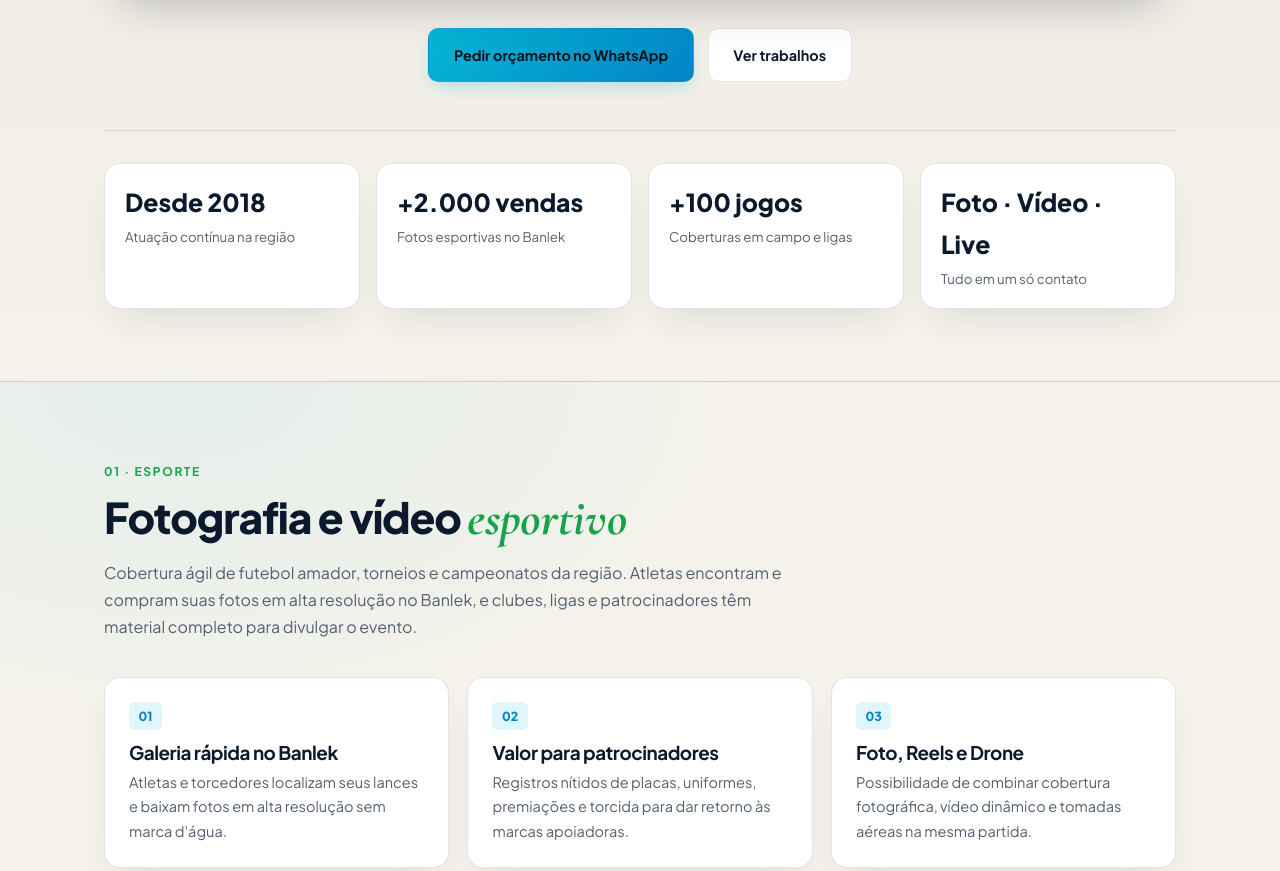
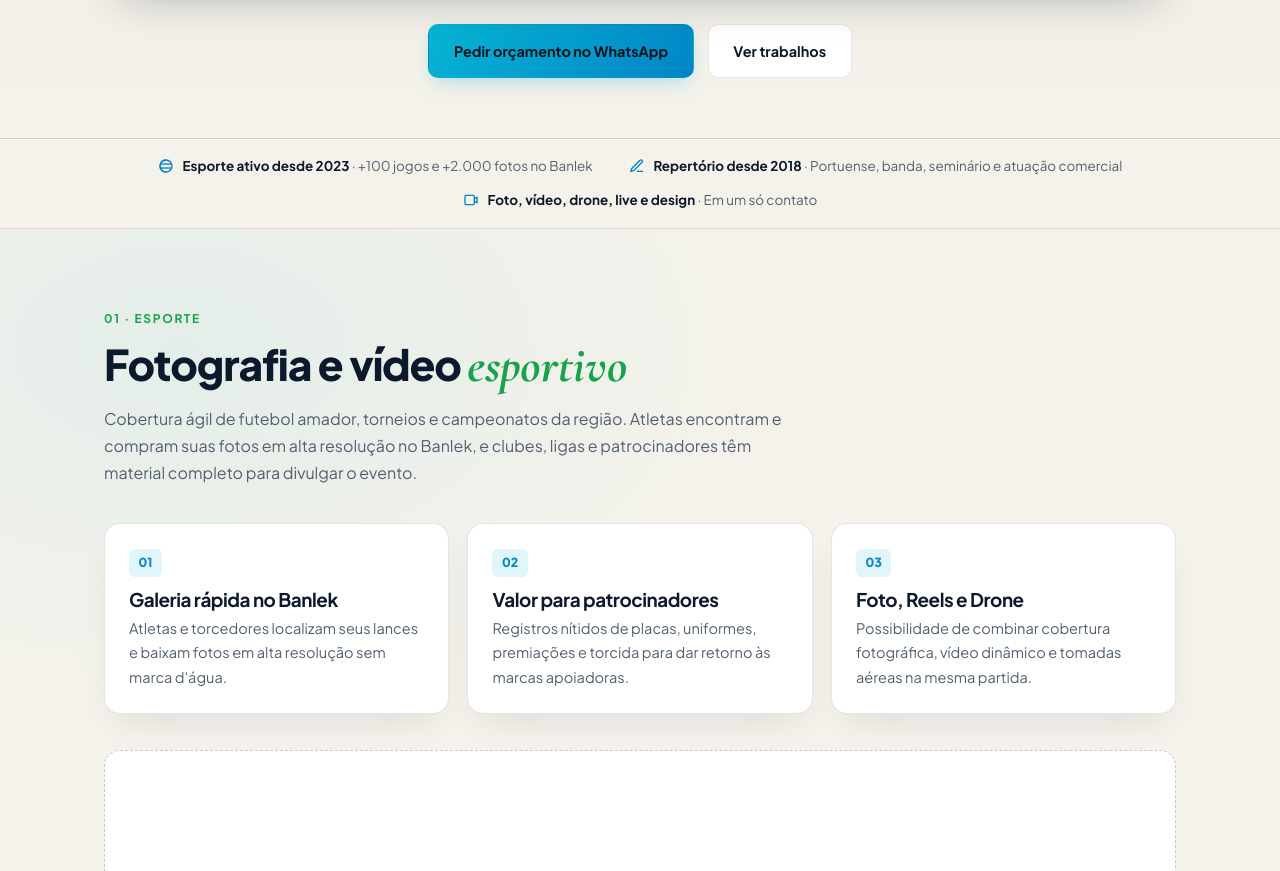
Before and after one commit to crmarciodagama/site-oceam, a plain HTML site: page teste.html in a window 1280 px wide. Shown: the part 960-1831 px from the top of the page. Drawn offline with nearby package versions, Linux system fonts and the light colour scheme.

Commit message:
Refactor hero section and update personal details
Updated styling for the hero section and replaced the metrics strip with a proof strip. Modified personal description and added new proof items.

```diff
--- a/teste.html
+++ b/teste.html
@@ -203,7 +203,7 @@ nav a:hover { color: var(--navy); }
 /* HERO CENTRALIZADA: SLOGAN -> VÍDEO (CRESCE NA ROLAGEM) -> BOTÕES */
 .hero {
   position: relative;
-  padding: 5rem 0 4.5rem;
+  padding: 4.75rem 0 3.75rem;
   background:
     radial-gradient(650px circle at var(--hero-x, 50%) var(--hero-y, 30%), rgba(6, 182, 212, 0.12), transparent 65%),
     linear-gradient(180deg, var(--bg-alt) 0%, var(--bg) 100%);
@@ -271,7 +271,6 @@ nav a:hover { color: var(--navy); }
   display: block;
 }
 
-/* Placeholder visual enquanto o demoreel.mp4 ainda não foi subido */
 .reel-placeholder {
   position: absolute;
   inset: 0;
@@ -333,37 +332,42 @@ nav a:hover { color: var(--navy); }
 .btns { display: flex; gap: 0.85rem; flex-wrap: wrap; justify-content: center; }
 .section-btns { justify-content: flex-start; margin-top: 1.75rem; }
 
-/* Faixa de Métricas / Prova Social */
-.metrics-strip {
-  display: grid;
-  grid-template-columns: repeat(4, 1fr);
-  gap: 1rem;
-  margin-top: 3rem;
-  padding-top: 2rem;
-  border-top: 1px solid var(--line);
-  text-align: left;
+/* Faixa discreta e compacta logo abaixo da Hero */
+.proof-strip {
+  background: var(--bg);
+  border-bottom: 1px solid var(--line);
+  padding: 1rem 0;
 }
 
-.metric-item {
-  background: var(--surface);
-  border: 1px solid var(--line);
-  border-radius: var(--radius-md);
-  padding: 1.15rem 1.25rem;
-  box-shadow: var(--shadow);
+.proof-items {
+  display: flex;
+  align-items: center;
+  justify-content: center;
+  flex-wrap: wrap;
+  gap: 0.75rem 2.25rem;
+  list-style: none;
+  margin: 0;
+  padding: 0;
+  font-size: 0.84rem;
+  color: var(--mute);
 }
 
-.metric-item b {
-  display: block;
-  font-size: 1.55rem;
-  font-weight: 800;
-  color: var(--navy);
-  margin-bottom: 0.15rem;
+.proof-items li {
+  display: inline-flex;
+  align-items: center;
+  gap: 0.55rem;
 }
 
-.metric-item span {
-  font-size: 0.83rem;
-  color: var(--mute);
-  display: block;
+.proof-items svg {
+  width: 16px;
+  height: 16px;
+  stroke: var(--cyan-deep);
+  flex-shrink: 0;
+}
+
+.proof-items strong {
+  color: var(--navy);
+  font-weight: 700;
 }
 
 /* Sections */
@@ -709,11 +713,11 @@ footer .links a:hover { color: var(--cyan); }
 @media (max-width: 860px) {
   nav { display: none; }
   .reel-box { width: var(--reel-w, 290px); }
-  .metrics-strip { grid-template-columns: 1fr 1fr; }
+  .proof-items { justify-content: flex-start; gap: 0.6rem 1.25rem; }
   .value-grid, .split, .about, .cards-grid, .steps, .quote-box { grid-template-columns: 1fr; }
   .quote-box { padding: 1.65rem; }
   .about .slot { max-width: 320px; }
-  .hero { padding: 3.75rem 0 3.25rem; }
+  .hero { padding: 3.75rem 0 3rem; }
   section { padding: 3.5rem 0; }
   .slot.wide { aspect-ratio: 16/9; }
 }
@@ -773,26 +777,26 @@ footer .links a:hover { color: var(--cyan); }
           <a class="btn alt" href="#esporte">Ver trabalhos</a>
         </div>
       </div>
+    </div>
+  </div>
 
-      <!-- Faixa de prova rápida -->
-      <div class="metrics-strip">
-        <div class="metric-item">
-          <b>Desde 2018</b>
-          <span>Atuação contínua na região</span>
-        </div>
-        <div class="metric-item">
-          <b>+2.000 vendas</b>
-          <span>Fotos esportivas no Banlek</span>
-        </div>
-        <div class="metric-item">
-          <b>+100 jogos</b>
-          <span>Coberturas em campo e ligas</span>
-        </div>
-        <div class="metric-item">
-          <b>Foto · Vídeo · Live</b>
-          <span>Tudo em um só contato</span>
-        </div>
-      </div>
+  <!-- FAIXA DISCRETA COM ÍCONES LOGO APÓS A HERO -->
+  <div class="proof-strip" aria-label="Destaques da trajetória">
+    <div class="wrap">
+      <ul class="proof-items">
+        <li>
+          <svg viewBox="0 0 24 24" fill="none" stroke-width="2" aria-hidden="true"><circle cx="12" cy="12" r="9"/><path d="M12 3a9 9 0 0 0 0 18"/><path d="M3.6 9h16.8"/><path d="M3.6 15h16.8"/></svg>
+          <span><strong>Esporte ativo desde 2023</strong> · +100 jogos e +2.000 fotos no Banlek</span>
+        </li>
+        <li>
+          <svg viewBox="0 0 24 24" fill="none" stroke-width="2" aria-hidden="true"><path d="M12 20h9"/><path d="M16.5 3.5a2.12 2.12 0 0 1 3 3L7 19l-4 1 1-4Z"/></svg>
+          <span><strong>Repertório desde 2018</strong> · Portuense, banda, seminário e atuação comercial</span>
+        </li>
+        <li>
+          <svg viewBox="0 0 24 24" fill="none" stroke-width="2" aria-hidden="true"><rect x="3" y="5" width="14" height="14" rx="2"/><path d="m17 10 4-2v8l-4-2"/></svg>
+          <span><strong>Foto, vídeo, drone, live e design</strong> · Em um só contato</span>
+        </li>
+      </ul>
     </div>
   </div>
 
@@ -976,8 +980,8 @@ footer .links a:hover { color: var(--cyan); }
         <div>
           <span class="section-label">Sobre mim</span>
           <h2>Quem está por trás da <span class="serif">Oceam</span></h2>
-          <p>Sou Márcio Afonso Oliveira de Paula, fotógrafo, videomaker e designer gráfico. Trabalho com produção visual desde 2018 e hoje atuo no marketing de uma indústria, conciliando essa experiência com os projetos da Oceam.</p>
-          <p>Minha trajetória une a prática de agência de marketing, a cobertura de mais de 100 partidas de futebol na região e anos de vivência como seminarista e na Pastoral da Comunicação (Pascom). Essa bagagem me permite unir técnica, agilidade e sensibilidade para registrar o que realmente importa em cada celebração ou projeto.</p>
+          <p>Sou Márcio Afonso Oliveira de Paula, fotógrafo, videomaker e designer gráfico. Comecei a ter contato com o design e a criação de forma voluntária no Portuense e em projetos musicais, passei pela vivência no seminário e, desde 2023, atuo de forma contínua na fotografia esportiva, na comunicação e no marketing.</p>
+          <p>Minha trajetória une a prática de agência e marketing, a cobertura de mais de 100 partidas de futebol na região e a vivência na Pastoral da Comunicação (Pascom). Essa bagagem me permite unir técnica, agilidade e sensibilidade para registrar o que realmente importa em cada celebração ou projeto.</p>
         </div>
         <div class="slot" role="img" aria-label="Espaço para o retrato do Márcio">
           <svg viewBox="0 0 24 24" fill="none" stroke-width="1.8"><path d="M20 21v-2a4 4 0 0 0-4-4H8a4 4 0 0 0-4 4v2"/><circle cx="12" cy="7" r="4"/></svg>
```
